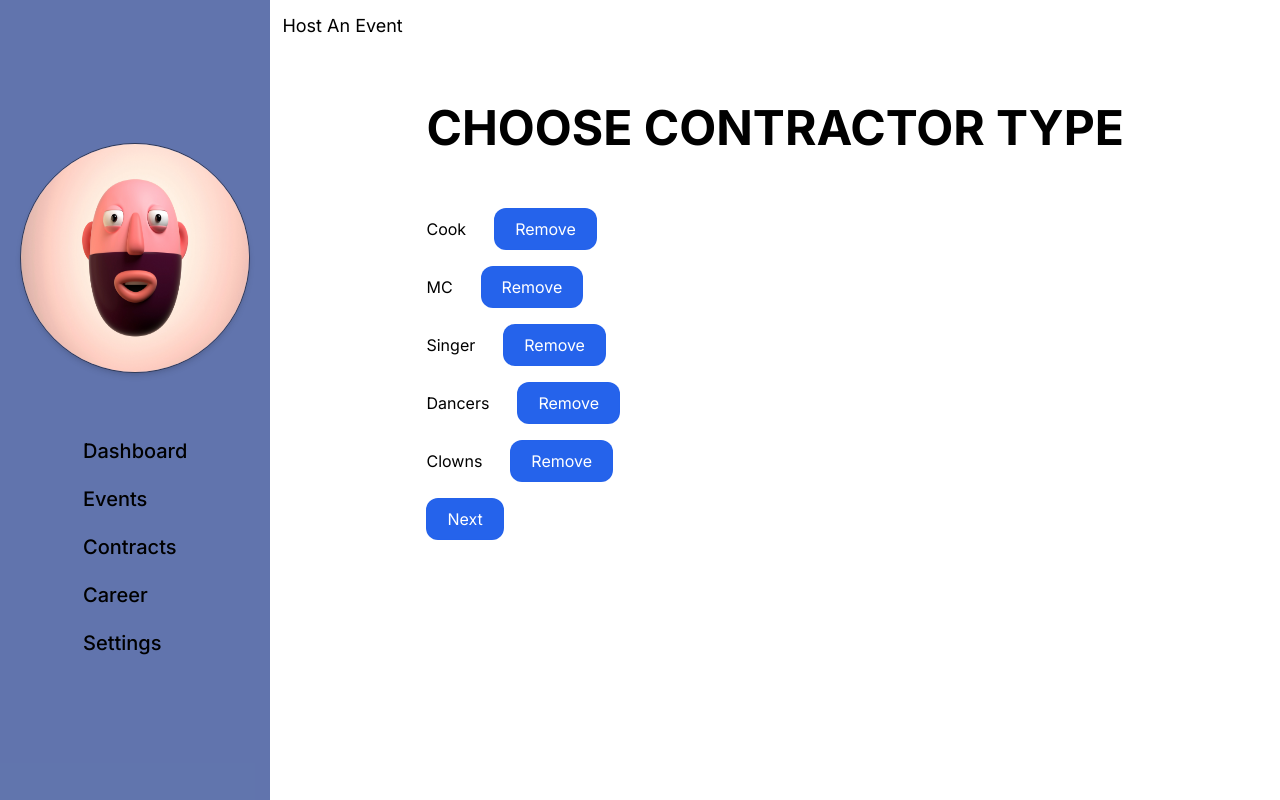
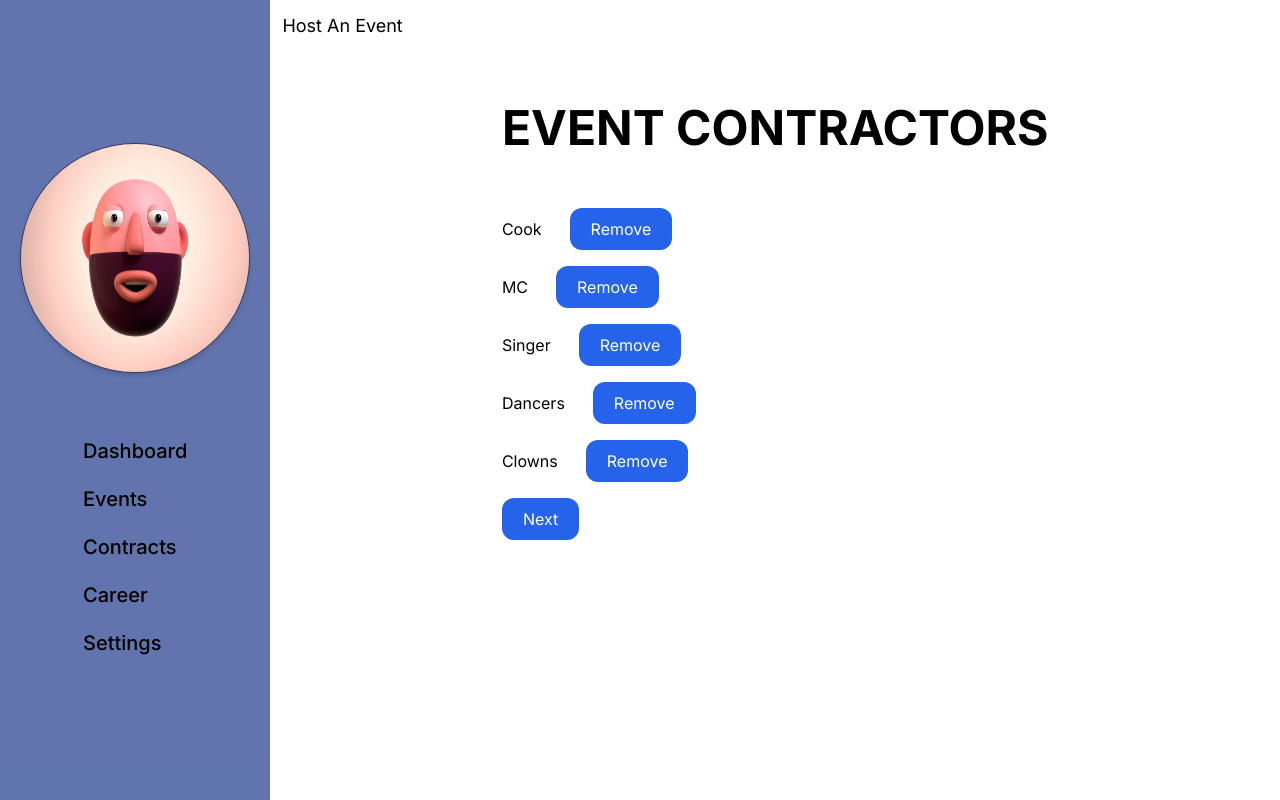
Before and after one commit to mmesomasaint/jointt, a Next.js app: page /dashboard/events/host in a window 1280 px wide. Built offline with nearby package versions, Linux system fonts and the light colour scheme; no server answers.

Commit message:
Fix: Edit title for contractors

```diff
--- a/app/dashboard/events/host/page.tsx
+++ b/app/dashboard/events/host/page.tsx
@@ -115,7 +115,7 @@ function ChooseContractorTypes({
   return (
     <>
       <Text size='BOLD' className='text-center mb-10'>
-        CHOOSE CONTRACTOR TYPE
+        EVENT CONTRACTORS
       </Text>
       {contractorTypes.map((type, id) => (
         <div className='flex justify-start items-center gap-7'>
```
